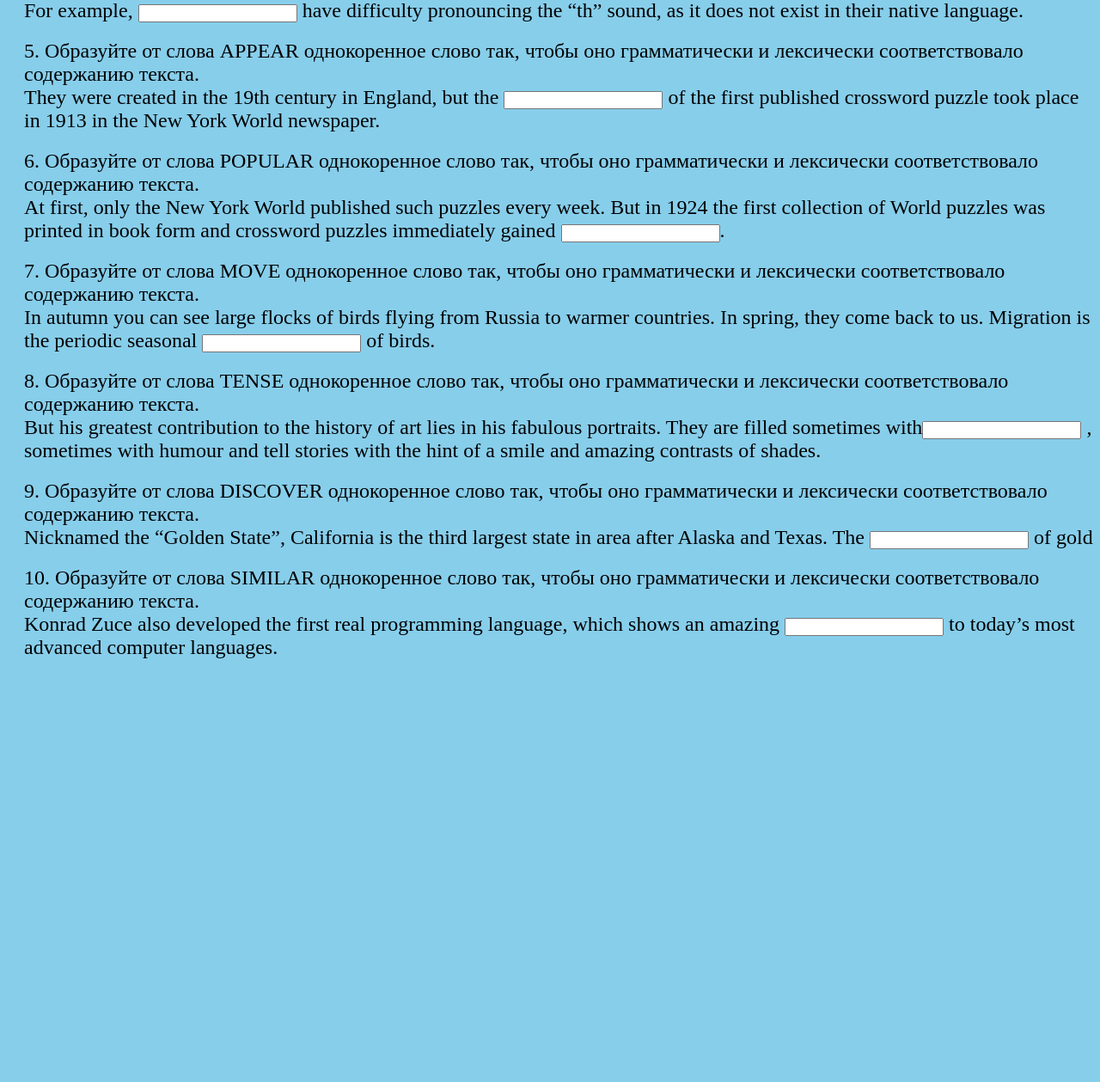
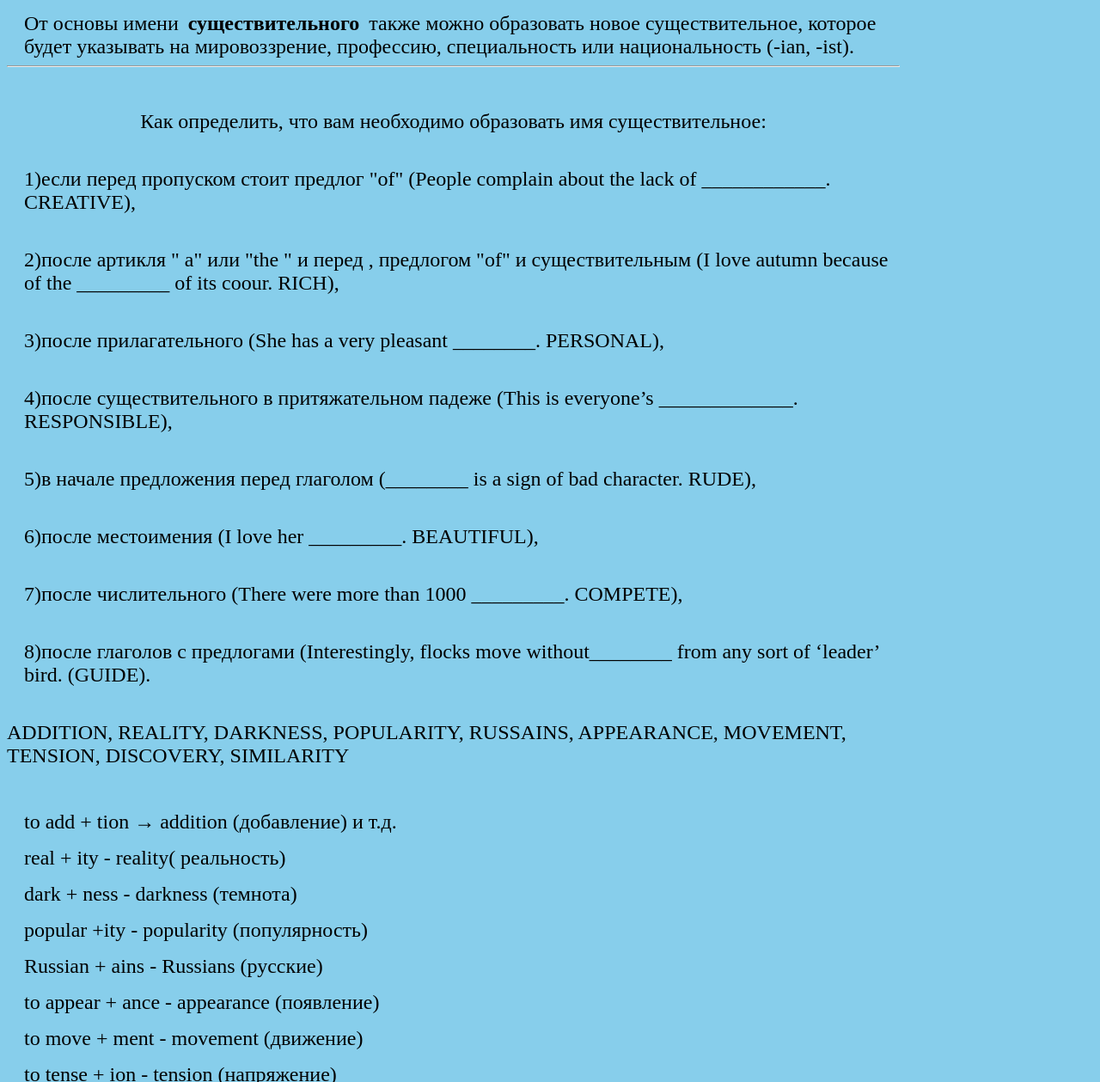
Before and after one commit to Ofin26/123, a plain HTML site: page perevod.html in a window 1280 px wide. Shown: the part 584-1843 px from the top of the page at 86% size. Before the commit the page ends 1359 px from the top, so only its background shows below. Drawn offline with Linux system fonts and the light colour scheme.

Commit message:
perevod.html

```diff
--- a/perevod.html
+++ b/perevod.html
@@ -4,52 +4,123 @@
     <meta charset="UTF-8">
     <meta name="viewport" content="width=device-width, initial-scale=1.0">
     <title>Document</title>
-    <link rel="stylesheet" href="perevoc.css">
-
+    <link rel="stylesheet" href="teor.css">
 </head>
 <body>
+    <div class="wrapper">
         <button class="Button" onclick="location.href='index.html'">Назад</button>
-    <div class="itog_test">Итоговое тестирование:</div>
-    <div class="itog">
-        1.	Образуйте от слова DARK однокоренное слово так, чтобы оно грамматически и лексически соответствовало содержанию текста<br/>
-        Swallows and swifts do this. Cuckoos fly during the night and rest and feed during the day. Swimming birds can fly both during the day and night, in complete <input type="text" id="1"> .
+        <hr>
+        <div class="tt">
+            <div class="one">
+                Словообразование в английском языке
             </div>
-   <div class="itog">
-        2.	Образуйте от слова ADD однокоренное слово так, чтобы оно грамматически и лексически соответствовало содержанию текста.<br/>
-        The main task is to check their financial figures are correct and it is true that this part is tough work. But in <input type="text" id="2"> my job is to advise and help them.
+            <div class="two">
+                Имена существительные
             </div>
-   <div class="itog">
-        3.	Образуйте от слова REAL однокоренное слово так, чтобы оно грамматически и лексически соответствовало содержанию текста.<br/>
-        But in<input type="text" id="3"> everything has worked out pretty well. Audiences are on average three times larger than before. The theatre is now an outstanding success.
+            <div class="thee">
+                Суффиксация
+
             </div>
-   <div class="itog">
-        4.	Образуйте от слова RUSSIA однокоренное слово так, чтобы оно грамматически и лексически соответствовало содержанию текста.<br/>
-        For example, <input type="text" id="4"> have difficulty pronouncing the “th” sound, as it does not exist in their native language.
+            <div class="for">
+                От основы <b>глагола</b> с помощью суффикса образуются в основном две группы имени существительного:
             </div>
-   <div class="itog">
-        5.	Образуйте от слова APPEAR однокоренное слово так, чтобы оно грамматически и лексически соответствовало содержанию текста.<br/>
-        They were created in the 19th century in England, but the <input type="text" id="5"> of the first published crossword puzzle took place in 1913 in the New York World newspaper.
+            <div class="for">
+                а) существительные, указывающие на исполнителя или орудие действия (-er, -ee, -or, -ant, -ent),
+
             </div>
-   <div class="itog">
-        6.	Образуйте от слова POPULAR однокоренное слово так, чтобы оно грамматически и лексически соответствовало содержанию текста.<br/>
-        At first, only the New York World published such puzzles every week. But in 1924 the first collection of World puzzles was printed in book form and crossword puzzles immediately gained <input type="text" id="6">.
+            <div class="for">
+                б) существительные, указывающие на отвлеченные понятия, процесс или результат действия (-ion, -tion, -ssion, -ment, -ure, -ance, -ence).
             </div>
-   <div class="itog">
-        7.	Образуйте от слова MOVE однокоренное слово так, чтобы оно грамматически и лексически соответствовало содержанию текста.<br/>
-        In autumn you can see large flocks of birds flying from Russia to warmer countries. In spring, they come back to us. Migration is the periodic seasonal <input type="text" id="7"> of birds.
+            <div class="for">
+                От основы имени <b>прилагательного</b> образуются имена существительные, которые указывают на состояние, качество или свойство (-ness, -ity, -cy, -ure, y).
             </div>
-   <div class="itog">
-        8.	Образуйте от слова TENSE однокоренное слово так, чтобы оно грамматически и лексически соответствовало содержанию текста.<br/>
-        But his greatest contribution to the history of art lies in his fabulous portraits. They are filled sometimes with<input type="text" id="8"> , sometimes with humour and tell stories with the hint of a smile and amazing contrasts of shades.
+            <div class="for">
+                От основы имени <b>существительного</b> также можно образовать новое существительное, которое будет указывать на мировоззрение, профессию, специальность или национальность (-ian, -ist).
             </div>
-   <div class="itog">
-        9.	Образуйте от слова DISCOVER однокоренное слово так, чтобы оно грамматически и лексически соответствовало содержанию текста.<br/>
-        Nicknamed the “Golden State”, California is the third largest state in area after Alaska and Texas. The <input type="text" id="9"> of gold
+
         </div>
-   <div class="itog">
-        10.	Образуйте от слова SIMILAR однокоренное слово так, чтобы оно грамматически и лексически соответствовало содержанию текста.<br/>
-        Konrad Zuce also developed the first real programming language, which shows an amazing <input type="text" id="10"> to today’s most advanced computer languages.
+        <hr>
+        <div class="teor_2">
+
+            <div class="op">
+                <div class="ff">
+                    Как определить, что вам необходимо образовать имя существительное:
                 </div>
+                <div class="zadanie">
+                    1)если перед пропуском стоит предлог "of"  (People complain about the lack of ____________. CREATIVE),
+
+                </div>
+                <div class="zadanie">
+                    2)после артикля " a" или "the " и перед , предлогом "of" и существительным (I love autumn because of the _________ of its coour. RICH),
+
+                </div>
+                <div class="zadanie">
+                    3)после прилагательного (She has a very pleasant ________. PERSONAL),
+
+                </div>
+                <div class="zadanie">
+                    4)после существительного в притяжательном падеже (This is everyone’s _____________. RESPONSIBLE),
+
+                </div>
+                <div class="zadanie">
+                    5)в начале предложения перед глаголом  (________ is a sign of bad character. RUDE),
+
+                </div>
+                <div class="zadanie">
+                    6)после местоимения (I love her _________. BEAUTIFUL),
+
+                </div>
+                <div class="zadanie">
+                    7)после числительного (There were more than 1000 _________. COMPETE),
+
+                </div>
+                <div class="zadanie">
+                    8)после глаголов с предлогами (Interestingly, flocks move without________ from any sort of ‘leader’ bird. (GUIDE).
+
+                </div>
+            </div>
+        </div>
+        <div class="teor_3">
+            <div class="slova">
+                Addition, reality, darkness, popularity, russains, appearance, movement, tension, discovery, similarity
+            </div>
+            <div class="primer">
+                <div class="primer_1">
+                    to add + tion → addition (добавление) и т.д.
+                </div>
+                <div class="primer_2">
+                    real + ity - reality( реальность)
+                </div>
+                <div class="primer_2">
+                    dark + ness - darkness (темнота)
+                </div>
+                <div class="primer_2">
+                    popular +ity - popularity (популярность)
+                </div>
+                <div class="primer_2">
+                    Russian + ains - Russians (русские)
+                </div>
+                <div class="primer_2">
+                    to appear + ance - appearance (появление)
+                </div>
+                <div class="primer_2">
+                    to move + ment - movement (движение)
+                </div>
+                <div class="primer_2">
+                    to tense + ion - tension (напряжение)
+                </div>
+                <div class="primer_2">
+                    discover + y → discovery(открытие)
+                </div>
+                <div class="primer_2">
+                    similar +ity → similarity (схожесть)
+                </div>
+            </div>
+        </div>
+    </div>
+
+    <button class="Button" onclick="window.location.href='sopostov.html'"> Следующие задание</button>
+    <button class="Button" onclick="window.location.href='perevod.html'"> Итоговое тестирование по блоку</button>
 
 </body>
 </html>
```
Lines whose indentation alone changed are shown as unchanged.
